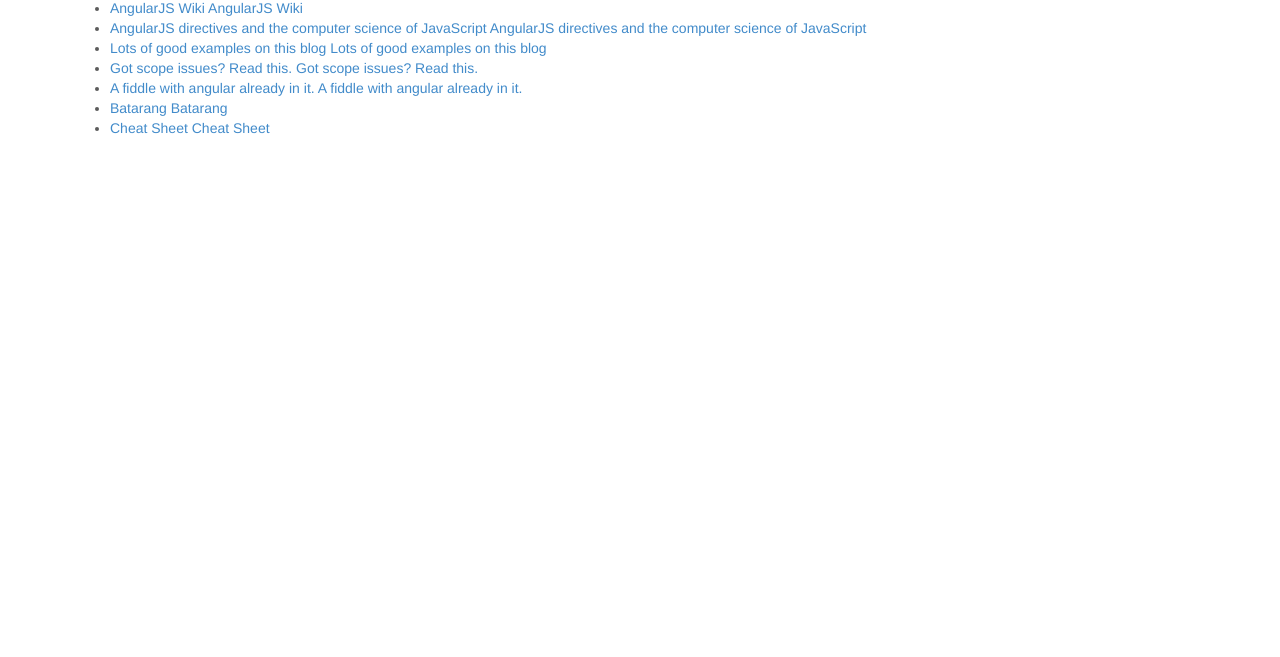
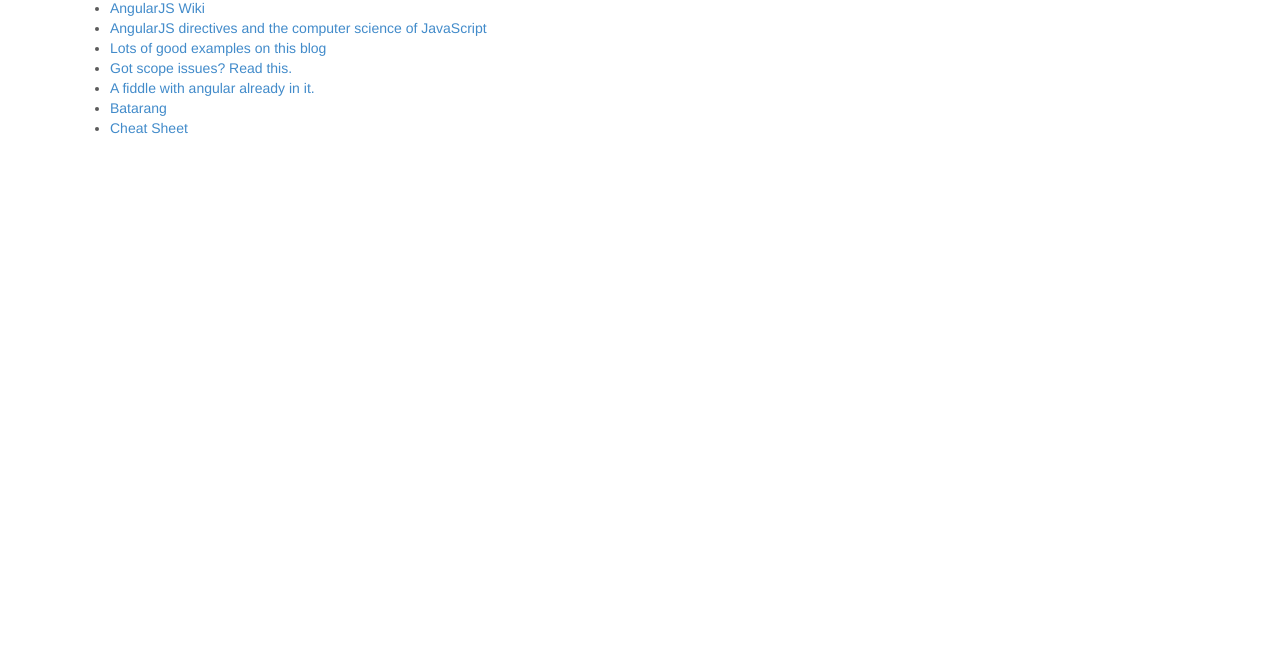
Before and after one commit to LukeMason/WhatWhatAngular, a plain HTML site: page index.html at #/resources in a window 1280 px wide. Shown: the part 143-800 px from the top of the page. Drawn offline with nearby package versions, Linux system fonts and the light colour scheme.

Commit message:
Update resources.html
Removed duplicate link

```diff
--- a/partials/resources.html
+++ b/partials/resources.html
@@ -2,6 +2,5 @@
             <ul>
                 <li ng-repeat="link in links">
                     <a ng-href="{{link.href}}" >{{link.title}}</a>
-                    	<a ng-href="{{link.href}}" >{{link.title}}</a>
                 </li>
             </ul>
```
